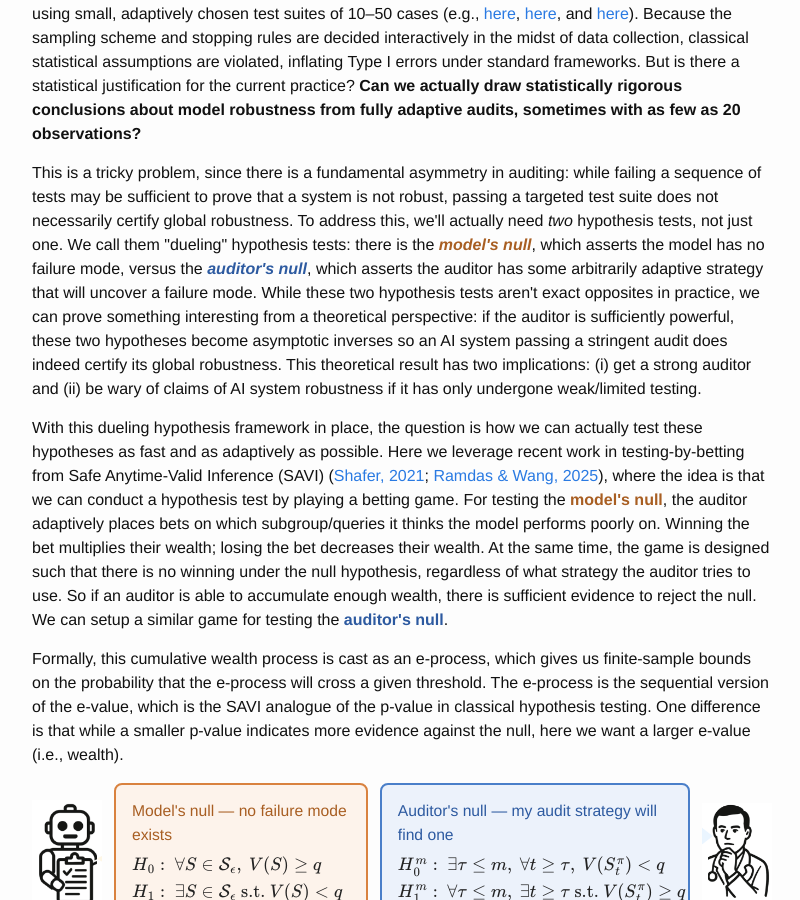
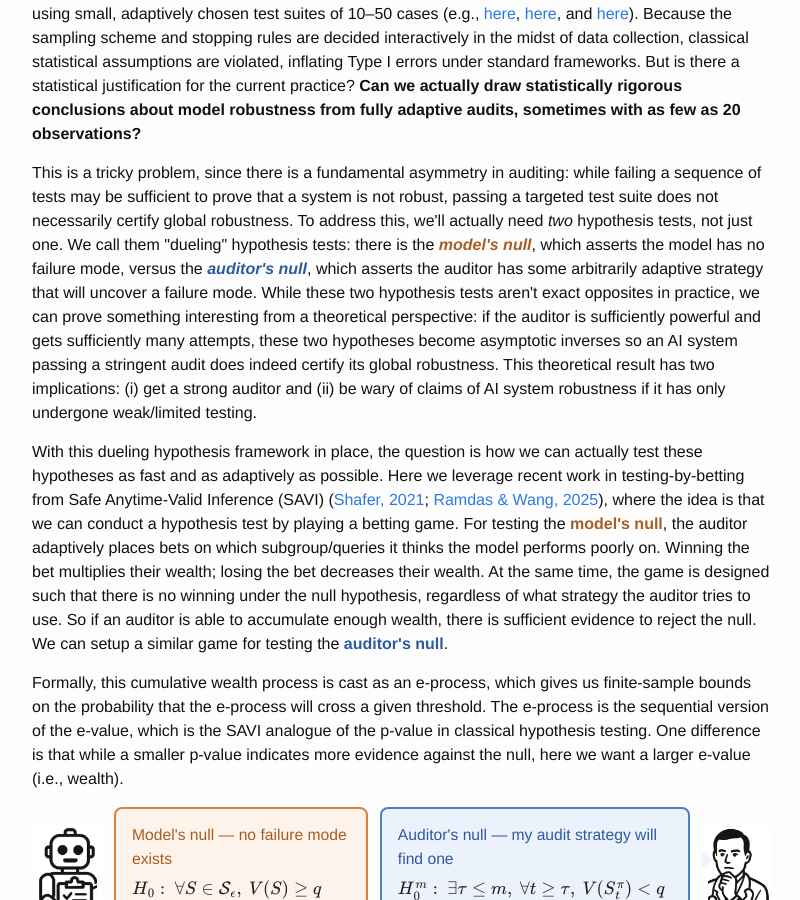
Before and after one commit to jjfeng/jjfeng.github.io, a Jekyll site: the page built from project_adaptive_auditing.html, in a window 1280 px wide and 900 px high, scrolled down 581 px. Shown: the whole window, without its empty margins (238-1038 px from the left). Built offline with Jekyll 4.4.1, drawn with Linux system fonts in a browser that asks for light colours.

Commit message:
more attempts

```diff
--- a/project_adaptive_auditing.html
+++ b/project_adaptive_auditing.html
@@ -178,7 +178,7 @@ When auditing generative AI systems, the dominant practice in industry is to pro
 
 <p>
 This is a tricky problem, since there is a fundamental asymmetry in auditing: while failing a sequence of tests may be sufficient to prove that a system is not robust, passing a targeted test suite does not necessarily certify global robustness.
-To address this, we'll actually need <i>two</i> hypothesis tests, not just one. We call them "dueling" hypothesis tests: there is the <i><span class="c-model">model's null</span></i>, which asserts the model has no failure mode, versus the <i><span class="c-auditor">auditor's null</span></i>, which asserts the auditor has some arbitrarily adaptive strategy that will uncover a failure mode. While these two hypothesis tests aren't exact opposites in practice, we can prove something interesting from a theoretical perspective: if the auditor is sufficiently powerful, these two hypotheses become asymptotic inverses so an AI system passing a stringent audit does indeed certify its global robustness. This theoretical result has two implications: (i) get a strong auditor and (ii) be wary of claims of AI system robustness if it has only undergone weak/limited testing.
+To address this, we'll actually need <i>two</i> hypothesis tests, not just one. We call them "dueling" hypothesis tests: there is the <i><span class="c-model">model's null</span></i>, which asserts the model has no failure mode, versus the <i><span class="c-auditor">auditor's null</span></i>, which asserts the auditor has some arbitrarily adaptive strategy that will uncover a failure mode. While these two hypothesis tests aren't exact opposites in practice, we can prove something interesting from a theoretical perspective: if the auditor is sufficiently powerful and gets sufficiently many attempts, these two hypotheses become asymptotic inverses so an AI system passing a stringent audit does indeed certify its global robustness. This theoretical result has two implications: (i) get a strong auditor and (ii) be wary of claims of AI system robustness if it has only undergone weak/limited testing.
 </p>
 
 <p>
```
